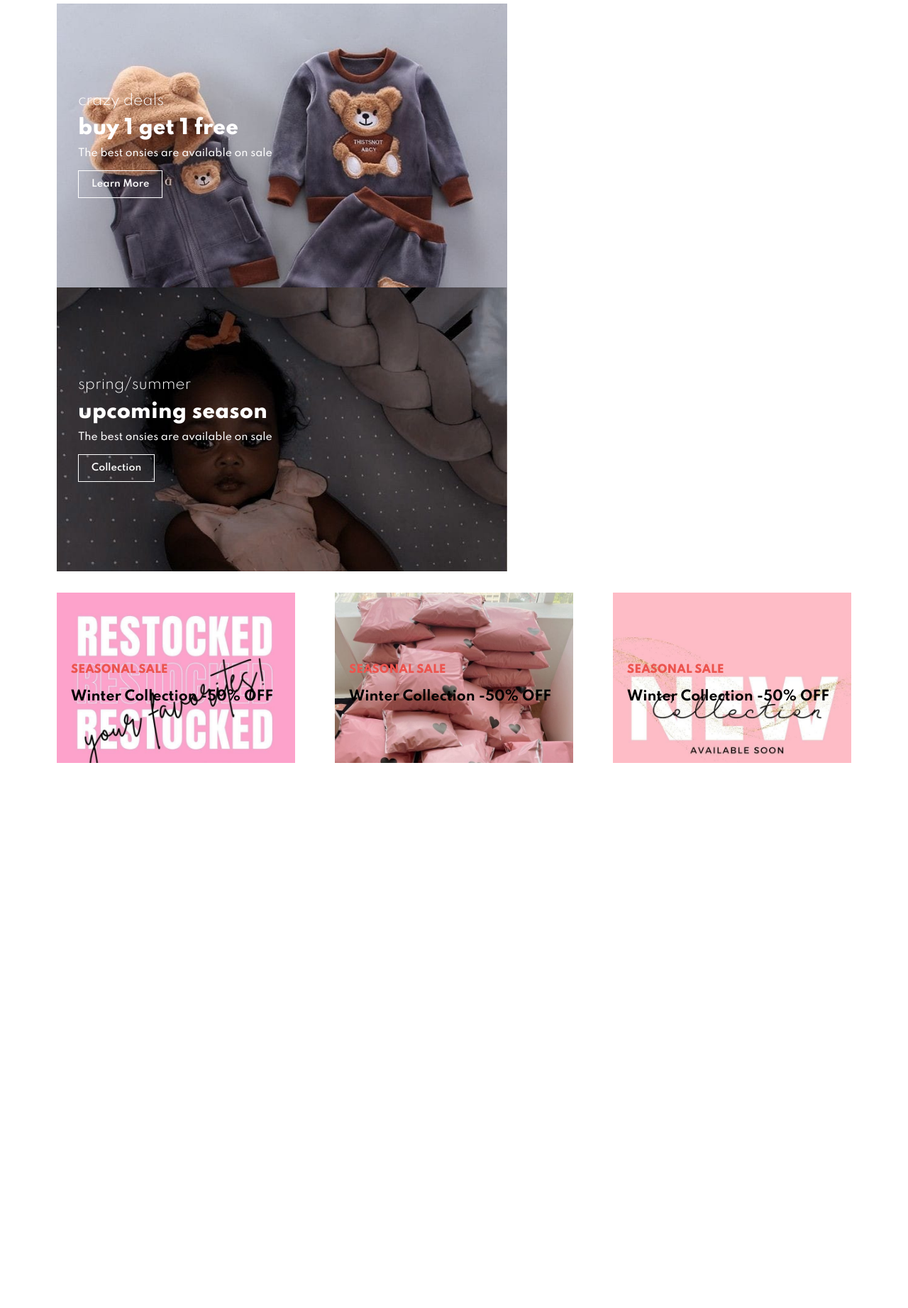
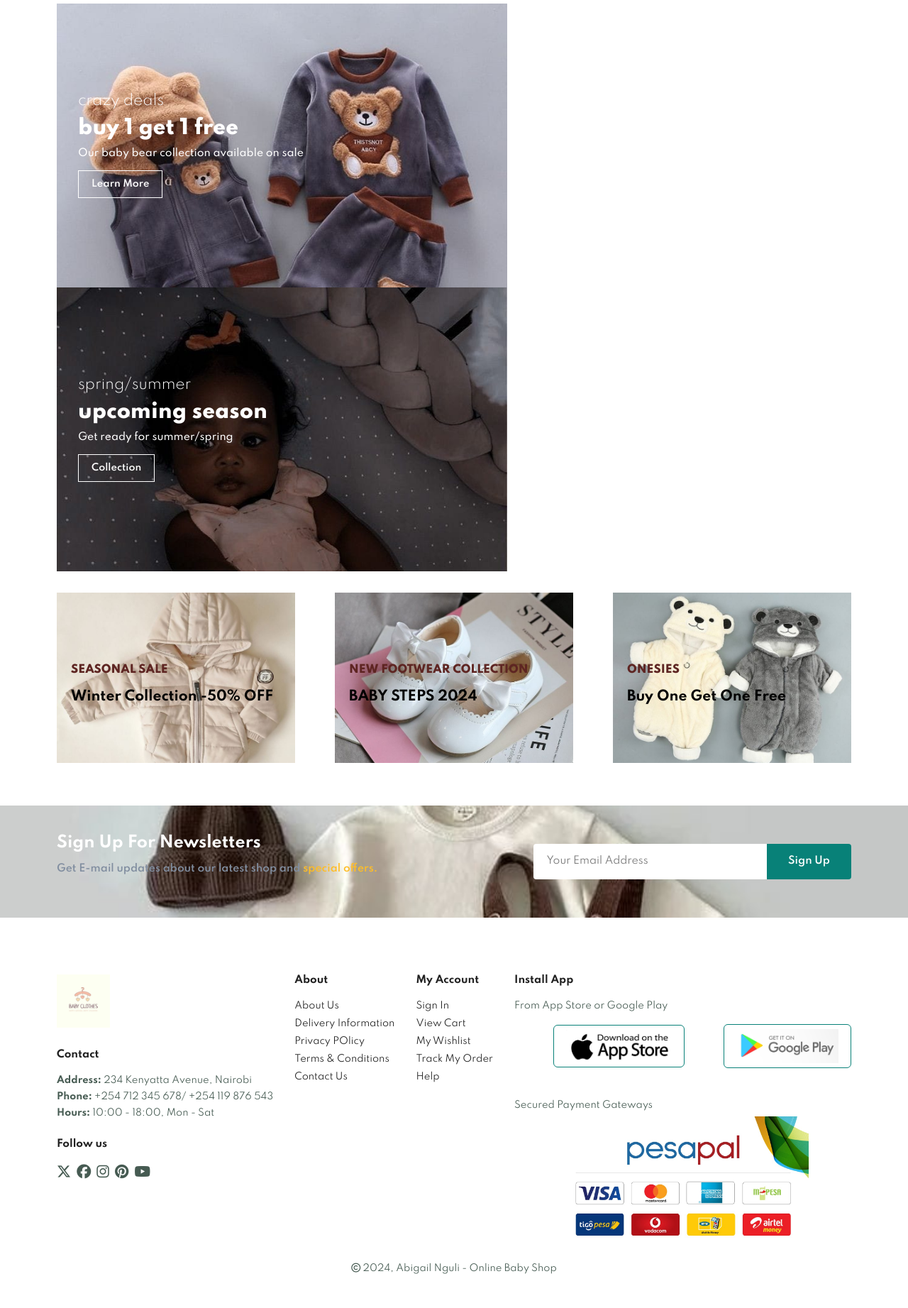
Before and after one commit to Abigail-Nguli/e-commerce-website, a PHP site: page / in a window 1280 px wide. Shown: the part 3600-5443 px from the top of the page at 71% size. Before the commit the page ends 4675 px from the top, so only its background shows below. Run offline with PHP 8.4, Linux system fonts and the light colour scheme; some libraries are stand-ins or nearby versions.

Commit message:
Updated index.html

```diff
--- a/index.html
+++ b/index.html
@@ -1,25 +1,31 @@
 <!DOCTYPE html>
 <html lang="en">
   <head>
-    <meta charset="UTF-8">
-    <meta name="viewport" content="width=device-width, initial-scale=1.0">
+    <meta charset="UTF-8" />
+    <meta name="viewport" content="width=device-width, initial-scale=1.0" />
     <title>Online Baby Shop</title>
-    <link rel="stylesheet" href="style.css">
-    <script src="https://kit.fontawesome.com/a29196e54d.js" crossorigin="anonymous"></script>
+    <link rel="stylesheet" href="style.css" />
+    <script
+      src="https://kit.fontawesome.com/a29196e54d.js"
+      crossorigin="anonymous"
+    ></script>
   </head>
   <body>
-
     <section id="header">
-        <a href="#"><img src="Images/Logo.jpeg" class="logo" alt="" width="10%"></a>
+      <a href="#"
+        ><img src="Images/Logo.jpeg" class="logo" alt="" width="10%"
+      /></a>
 
       <div class="">
         <ul id="navbar">
           <li><a class="active" href="index.html">Home</a></li>
           <li><a href="shop.html">Shop</a></li>
           <li><a href="blog.html">Blog</a></li>
-                <li><a href="about.html"><a>About</a></li>
+          <li><a href="about.html">About</a></li>
           <li><a href="contact.html">Contact</a></li>
-                <li><a href="cart.html"><i class="fa-solid fa-bag-shopping"></i></a></li>
+          <li>
+            <a href="cart.html"><i class="fa-solid fa-bag-shopping"></i></a>
+          </li>
         </ul>
       </div>
     </section>
@@ -28,38 +34,38 @@
       <h4>Trade-in-offer</h4>
       <h2>Super value deals</h2>
       <h1>On all products</h1>
-        <p>Save more with coupons & up to 70% off! </p>
+      <p>Save more with coupons & up to 70% off!</p>
       <button>Shop Now!!</button>
     </section>
 
     <section id="feature" class="section-p1">
       <div class="fe-box">
-            <img src="Images/Features/F7.jpeg" alt="">
+        <img src="Images/Features/F7.jpeg" alt="" />
         <h6>Free Shipping</h6>
       </div>
 
       <div class="fe-box">
-            <img src="Images/Features/F6.jpeg" alt="">
+        <img src="Images/Features/F6.jpeg" alt="" />
         <h6>Online Order</h6>
       </div>
 
       <div class="fe-box">
-            <img src="Images/Features/F2.jpeg" alt="">
+        <img src="Images/Features/F2.jpeg" alt="" />
         <h6>Save Money</h6>
       </div>
 
       <div class="fe-box">
-            <img src="Images/Features/F4.jpeg" alt="">
+        <img src="Images/Features/F4.jpeg" alt="" />
         <h6>Promotions</h6>
       </div>
 
       <div class="fe-box">
-            <img src="Images/Features/F5.jpeg" alt="">
+        <img src="Images/Features/F5.jpeg" alt="" />
         <h6>Happy Sell</h6>
       </div>
 
       <div class="fe-box">
-            <img src="Images/Features/F8.jpeg" alt="">
+        <img src="Images/Features/F8.jpeg" alt="" />
         <h6>Support</h6>
       </div>
     </section>
@@ -69,7 +75,7 @@
       <p>Summer Collection New Modern Design</p>
       <div class="pro-container">
         <div class="pro">
-                <img src="Images/BabyClothes/Baby cloth 1.jpeg" alt="">
+          <img src="Images/BabyClothes/Baby cloth 1.jpeg" alt="" />
           <div class="description">
             <span>Adidas</span>
             <h5>Short 2 piece</h5>
@@ -85,7 +91,7 @@
           <a href="#"><i class="fa-solid fa-cart-shopping cart"></i></a>
         </div>
         <div class="pro">
-                <img src="Images/BabyClothes/Baby cloth 2.jpeg" alt="">
+          <img src="Images/BabyClothes/Baby cloth 2.jpeg" alt="" />
           <div class="description">
             <span>Adidas</span>
             <h5>Short 2 piece</h5>
@@ -101,7 +107,7 @@
           <a href="#"><i class="fa-solid fa-cart-shopping cart"></i></a>
         </div>
         <div class="pro">
-                <img src="Images/BabyClothes/Baby cloth 3.jpeg" alt="">
+          <img src="Images/BabyClothes/Baby cloth 3.jpeg" alt="" />
           <div class="description">
             <span>Adidas</span>
             <h5>Short 2 piece</h5>
@@ -117,7 +123,7 @@
           <a href="#"><i class="fa-solid fa-cart-shopping cart"></i></a>
         </div>
         <div class="pro">
-                <img src="Images/BabyClothes/Baby cloth 4.jpeg" alt="">
+          <img src="Images/BabyClothes/Baby cloth 4.jpeg" alt="" />
           <div class="description">
             <span>Adidas</span>
             <h5>Short 2 piece</h5>
@@ -133,7 +139,7 @@
           <a href="#"><i class="fa-solid fa-cart-shopping cart"></i></a>
         </div>
         <div class="pro">
-                <img src="Images/BabyClothes/Baby cloth 5.jpeg" alt="">
+          <img src="Images/BabyClothes/Baby cloth 5.jpeg" alt="" />
           <div class="description">
             <span>Adidas</span>
             <h5>Short 2 piece</h5>
@@ -149,7 +155,7 @@
           <a href="#"><i class="fa-solid fa-cart-shopping cart"></i></a>
         </div>
         <div class="pro">
-                <img src="Images/BabyClothes/Baby cloth 6.jpeg" alt="">
+          <img src="Images/BabyClothes/Baby cloth 6.jpeg" alt="" />
           <div class="description">
             <span>Adidas</span>
             <h5>Short 2 piece</h5>
@@ -165,7 +171,7 @@
           <a href="#"><i class="fa-solid fa-cart-shopping cart"></i></a>
         </div>
         <div class="pro">
-                <img src="Images/BabyClothes/Baby cloth 7.jpeg" alt="">
+          <img src="Images/BabyClothes/Baby cloth 7.jpeg" alt="" />
           <div class="description">
             <span>Adidas</span>
             <h5>Short 2 piece</h5>
@@ -181,7 +187,7 @@
           <a href="#"><i class="fa-solid fa-cart-shopping cart"></i></a>
         </div>
         <div class="pro">
-                <img src="Images/BabyClothes/Baby cloth 8.jpeg" alt="">
+          <img src="Images/BabyClothes/Baby cloth 8.jpeg" alt="" />
           <div class="description">
             <span>Adidas</span>
             <h5>Short 2 piece</h5>
@@ -210,7 +216,7 @@
       <p>Summer Collection New Modern Design</p>
       <div class="pro-container">
         <div class="pro">
-                <img src="Images/New Arrivals/NA1.jpeg" alt="">
+          <img src="Images/New Arrivals/NA1.jpeg" alt="" />
           <div class="description">
             <span>Adidas</span>
             <h5>Short 2 piece</h5>
@@ -226,7 +232,7 @@
           <a href="#"><i class="fa-solid fa-cart-shopping cart"></i></a>
         </div>
         <div class="pro">
-                <img src="Images/New Arrivals/NA2.jpeg" alt="">
+          <img src="Images/New Arrivals/NA2.jpeg" alt="" />
           <div class="description">
             <span>Adidas</span>
             <h5>Short 2 piece</h5>
@@ -242,7 +248,7 @@
           <a href="#"><i class="fa-solid fa-cart-shopping cart"></i></a>
         </div>
         <div class="pro">
-                <img src="Images/New Arrivals/NA3.jpeg" alt="">
+          <img src="Images/New Arrivals/NA3.jpeg" alt="" />
           <div class="description">
             <span>Adidas</span>
             <h5>Short 2 piece</h5>
@@ -258,7 +264,7 @@
           <a href="#"><i class="fa-solid fa-cart-shopping cart"></i></a>
         </div>
         <div class="pro">
-                <img src="Images/New Arrivals/NA4.jpeg" alt="">
+          <img src="Images/New Arrivals/NA4.jpeg" alt="" />
           <div class="description">
             <span>Adidas</span>
             <h5>Short 2 piece</h5>
@@ -274,7 +280,7 @@
           <a href="#"><i class="fa-solid fa-cart-shopping cart"></i></a>
         </div>
         <div class="pro">
-                <img src="Images/New Arrivals/NA5.jpeg" alt="">
+          <img src="Images/New Arrivals/NA5.jpeg" alt="" />
           <div class="description">
             <span>Adidas</span>
             <h5>Short 2 piece</h5>
@@ -290,7 +296,7 @@
           <a href="#"><i class="fa-solid fa-cart-shopping cart"></i></a>
         </div>
         <div class="pro">
-                <img src="Images/New Arrivals/NA6.jpeg" alt="">
+          <img src="Images/New Arrivals/NA6.jpeg" alt="" />
           <div class="description">
             <span>Adidas</span>
             <h5>Short 2 piece</h5>
@@ -306,7 +312,7 @@
           <a href="#"><i class="fa-solid fa-cart-shopping cart"></i></a>
         </div>
         <div class="pro">
-                <img src="Images/New Arrivals/NA7.jpeg" alt="">
+          <img src="Images/New Arrivals/NA7.jpeg" alt="" />
           <div class="description">
             <span>Adidas</span>
             <h5>Short 2 piece</h5>
@@ -322,7 +328,7 @@
           <a href="#"><i class="fa-solid fa-cart-shopping cart"></i></a>
         </div>
         <div class="pro">
-                <img src="Images/New Arrivals/NA8.jpeg" alt="">
+          <img src="Images/New Arrivals/NA8.jpeg" alt="" />
           <div class="description">
             <span>Adidas</span>
             <h5>Short 2 piece</h5>
@@ -344,13 +350,13 @@
       <div class="banner-box">
         <h4>crazy deals</h4>
         <h2>buy 1 get 1 free</h2>
-            <span>The best onsies are available on sale</span>
+        <span>Our baby bear collection available on sale</span>
         <button class="white">Learn More</button>
       </div>
       <div class="banner-box banner-box2">
         <h4>spring/summer</h4>
         <h2>upcoming season</h2>
-            <span>The best onsies are available on sale</span>
+        <span>Get ready for summer/spring</span>
         <button class="white">Collection</button>
       </div>
     </section>
@@ -361,14 +367,84 @@
         <h3>Winter Collection -50% OFF</h3>
       </div>
       <div class="banner-box banner-box2">
-            <h2>SEASONAL SALE</h2>
-            <h3>Winter Collection -50% OFF</h3>
+        <h2>NEW FOOTWEAR COLLECTION</h2>
+        <h3>BABY STEPS 2024</h3>
       </div>
       <div class="banner-box banner-box3">
-            <h2>SEASONAL SALE</h2>
-            <h3>Winter Collection -50% OFF</h3>
+        <h2>ONESIES</h2>
+        <h3>Buy One Get One Free</h3>
       </div>
     </section>
+
+    <section id="newsletter" class="section-p1 section-m1">
+      <div class="newstext">
+        <h4>Sign Up For Newsletters</h4>
+        <p>
+          Get E-mail updates about our latest shop and
+          <span>special offers.</span>
+        </p>
+      </div>
+      <div class="form">
+        <input type="text" name="" id="" placeholder="Your Email Address" />
+        <button class="normal">Sign Up</button>
+      </div>
+    </section>
+
+    <footer class="section-p1">
+      <div class="col">
+        <img src="Images/Logo.jpeg" alt="" width="75px" class="logo" />
+        <h4>Contact</h4>
+        <p><strong>Address:</strong> 234 Kenyatta Avenue, Nairobi</p>
+        <p><strong>Phone:</strong> +254 712 345 678/ +254 119 876 543</p>
+        <p><strong>Hours:</strong> 10:00 - 18:00, Mon - Sat</p>
+        <div class="follow">
+          <h4>Follow us</h4>
+          <div class="icon">
+            <i class="fa-brands fa-x-twitter"></i>
+            <i class="fa-brands fa-facebook"></i>
+            <i class="fa-brands fa-instagram"></i>
+            <i class="fa-brands fa-pinterest"></i>
+            <i class="fa-brands fa-youtube"></i>
+          </div>
+        </div>
+      </div>
+
+      <div class="col">
+        <h4>About</h4>
+        <a href="#">About Us</a>
+        <a href="#">Delivery Information</a>
+        <a href="#">Privacy POlicy</a>
+        <a href="#">Terms & Conditions</a>
+        <a href="#">Contact Us</a>
+      </div>
+
+      <div class="col">
+        <h4>My Account</h4>
+        <a href="#">Sign In</a>
+        <a href="#">View Cart</a>
+        <a href="#">My Wishlist</a>
+        <a href="#">Track My Order</a>
+        <a href="#">Help</a>
+      </div>
+
+      <div class="col install">
+        <h4>Install App</h4>
+        <p>From App Store or Google Play</p>
+        <div class="row">
+          <img src="Images/App Store.jpeg" alt="" width="185px" />
+          <img src="Images/Google Play.jpeg" alt="" width="180px" />
+        </div>
+        <p>Secured Payment Gateways</p>
+        <img src="Images/Payment.jpeg" alt="" width="355px" class="payment"/>
+      </div>
+
+      <div class="copyright">
+        <p>
+          <i class="fa-regular fa-copyright"></i> 2024, Abigail Nguli - Online
+          Baby Shop
+        </p>
+      </div>
+    </footer>
 
     <script src="script.js"></script>
   </body>
--- a/style.css
+++ b/style.css
@@ -124,16 +124,16 @@ body {
 
 /*Home Page*/
 #hero {
-  background-image: url(Images/Hero/Hero\ 3.jpeg);
+  background-image: url(Images/Hero/Hero\ 6.jpeg);
+  background-size: cover;
+  background-repeat: no-repeat;
   height: 90vh;
   width: 100%;
-  background-size: cover;
-  background-position: top 35% right 0;
-  padding: 0 80px;
+  padding: 110px 80px;
   display: flex;
   flex-direction: column;
   align-items: flex-start;
-  justify-content: center;
+  justify-content: flex-start;
 }
 
 #hero h4 {
@@ -145,16 +145,38 @@ body {
 }
 
 #hero button {
-  background-image: url(Images/);
   background-color: transparent;
   color: #088178;
   border: 0;
   padding: 14px 80px 14px 65px;
-  background-repeat: no-repeat;
   cursor: pointer;
   font-weight: 700;
   font-size: 15px;
 }
+
+/*
+background: linear-gradient(52deg, rgb(88, 4, 49), rgb(199, 30, 58));
+animation: shop 2s infinite;
+  border-radius: 15px;
+  border: 3px solid black;
+
+@keyframes shop {
+  0% {
+    background: linear-gradient(45deg, gold, black);
+  }
+  25% {
+    background: linear-gradient(45deg, #a18b19, #443838);
+  }
+  50% {
+    background: linear-gradient(45deg, #bda72f, #2c5273);
+  }
+  75% {
+    background: linear-gradient(45deg, #b2980f, gray);
+  }
+  100% {
+    background: linear-gradient(45deg, #8d7a15, blueviolet);
+  }
+}*/
 
 #feature {
   display: flex;
@@ -336,35 +358,35 @@ body {
   padding: 30px;
 }
 
-#sm-banner .banner-box2{
+#sm-banner .banner-box2 {
   background-image: url(Images/BABY.jpeg);
 }
 
-#sm-banner h4{
+#sm-banner h4 {
   color: #fff;
   font-size: 20px;
   font-weight: 300;
 }
 
-#sm-banner h2{
+#sm-banner h2 {
   color: #fff;
   font-size: 28px;
   font-weight: 800;
 }
 
-#sm-banner span{
+#sm-banner span {
   color: #fff;
   font-size: 14px;
   font-weight: 500;
   padding-bottom: 15px;
 }
 
-#sm-banner .banner-box:hover button{
+#sm-banner .banner-box:hover button {
   background: #088178;
   border: 1px solid #088178;
 }
 
-#banner3{
+#banner3 {
   display: flex;
   justify-content: space-between;
   flex-wrap: wrap;
@@ -376,7 +398,8 @@ body {
   flex-direction: column;
   justify-content: center;
   align-items: flex-start;
-  background-image: url(Images/Features/F5.jpeg);
+  background-image: url(Images/Baby\ Jacket.jpeg);
+  background-position: top 50% right 0;
   min-width: 30%;
   height: 30vh;
   background-size: cover;
@@ -385,21 +408,163 @@ body {
 }
 
 #banner3 .banner-box2 {
-  background-image: url(Images/Features/F3.jpeg);
+  background-image: url(Images/Baby\ Shoes.jpeg);
 }
 
 #banner3 .banner-box3 {
-  background-image: url(Images/Features/F7.jpeg);
+  background-image: url(Images/Onesies.jpeg);
 }
 
-#banner3 h2{
+#banner3 h2 {
   color: #fff;
   font-weight: 900;
   font-size: 22px;
 }
 
-#banner3 h2{
-    color: #ec544e;
+#banner3 h2 {
+  color: #5e2522;
   font-weight: 800;
   font-size: 15px;
 }
+
+#newsletter {
+  display: flex;
+  justify-content: space-between;
+  flex-wrap: wrap;
+  align-items: center;
+  background-image: url(Images/Hero/Hero.jpeg);
+  background-size: cover;
+  background-repeat: no-repeat;
+  background-position: 20% 30%;
+}
+
+#newsletter h4 {
+  font-size: 22px;
+  font-weight: 700;
+  color: #fff;
+}
+
+#newsletter p {
+  font-size: 14px;
+  font-weight: 600;
+  color: #818ea0;
+}
+
+#newsletter p span {
+  color: #ffbd27;
+}
+
+#newsletter .form {
+  display: flex;
+  width: 40%;
+}
+
+#newsletter input {
+  height: 3.125rem;
+  padding: 0 1.25em;
+  font-size: 14px;
+  width: 100%;
+  border: 1px solid transparent;
+  border-radius: 4px;
+  outline: none;
+  border-top-right-radius: 0;
+  border-bottom-right-radius: 0;
+}
+
+#newsletter button {
+  background-color: #088178;
+  color: #fff;
+  white-space: nowrap;
+  border-top-left-radius: 0;
+  border-bottom-left-radius: 0;
+}
+
+footer {
+  display: flex;
+  flex-wrap: wrap;
+  justify-content: space-between;
+}
+
+footer .col .row {
+  display: flex;
+  justify-content: space-between;
+  align-items: center;
+  margin-bottom: 30px;
+}
+
+footer .col .row img {
+  margin: 10px 0 15px 55px;
+}
+
+footer .col .payment {
+  margin: auto;
+}
+
+footer .col {
+  display: flex;
+  flex-direction: column;
+  align-items: flex-start;
+  margin-bottom: 20px;
+}
+
+footer .logo {
+  margin-bottom: 30px;
+}
+
+footer h4 {
+  font-size: 14px;
+  padding-bottom: 20px;
+}
+
+footer p {
+  font-size: 13px;
+  margin: 0 0 8px 0;
+}
+
+footer a {
+  font-size: 13px;
+  text-decoration: none;
+  color: #222;
+  margin-bottom: 10px;
+}
+
+footer .follow {
+  margin-top: 20px;
+}
+
+footer .follow i {
+  color: #465b52;
+  padding-right: 4px;
+  cursor: pointer;
+  font-size: 20px;
+}
+
+footer .install .row img {
+  border: 1px solid #088178;
+  border-radius: 6px;
+  padding: 6px 17px;
+}
+
+footer .follow i:hover {
+  color: #088178;
+}
+
+footer a:hover {
+  color: #088178;
+}
+
+footer .copyright {
+  width: 100%;
+  text-align: center;
+}
+
+
+/*Media Query*/
+@media (max-width:799px){
+  #navbar{
+    display: flex;
+    flex-direction: column;
+    align-items: flex-start;
+    justify-content: flex-start;
+  }
+}
```
Also changed, not shown: Images/App Store.jpeg (added), Images/Baby Jacket.jpeg (added), Images/Baby Shoes.jpeg (added), Images/Banner.jpeg (added), Images/Google Play.jpeg (added), Images/Hero/Hero 1.jpeg (added), Images/Hero/Hero 3.jpeg (deleted), Images/Hero/Hero 6.jpeg (added), Images/Onesies.jpeg (added), Images/Payment.jpeg (added). Lines whose indentation alone changed are shown as unchanged.
